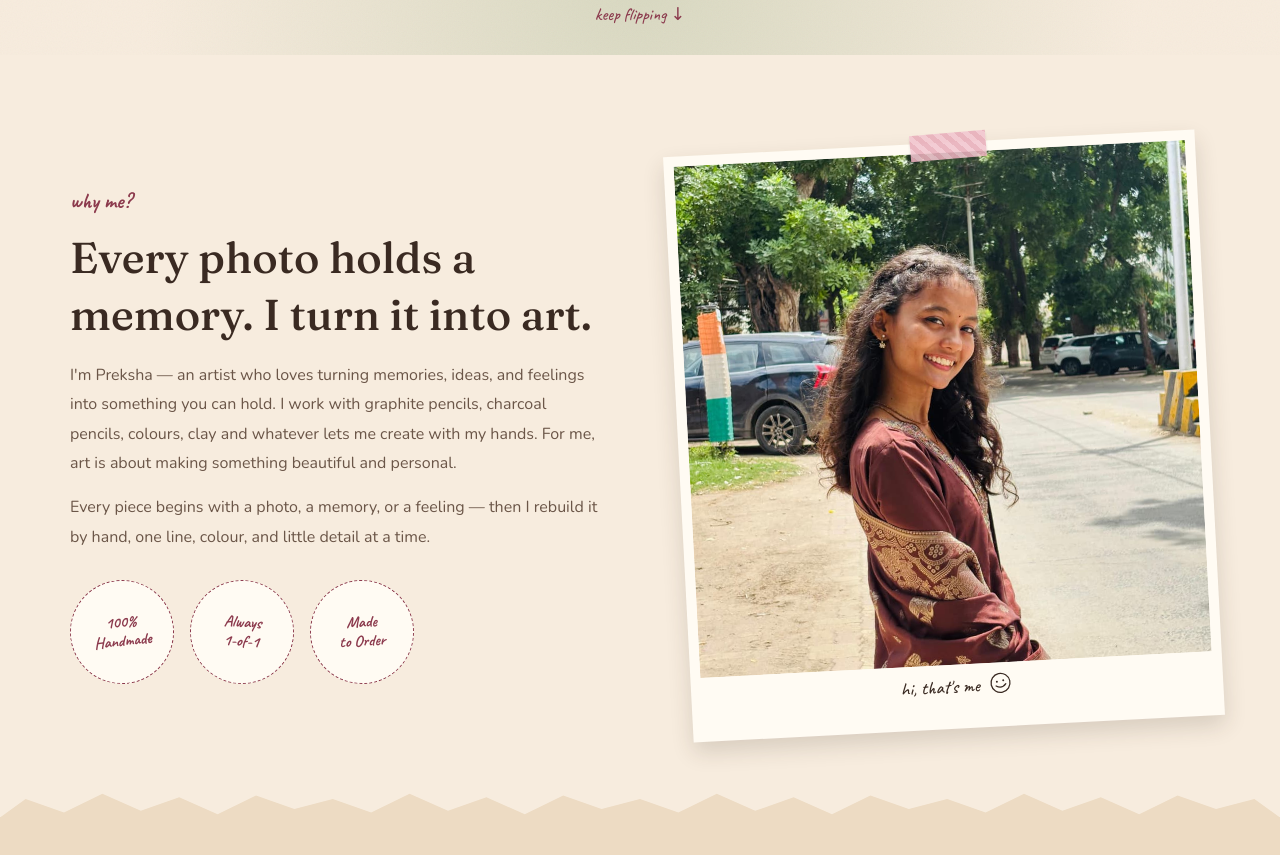
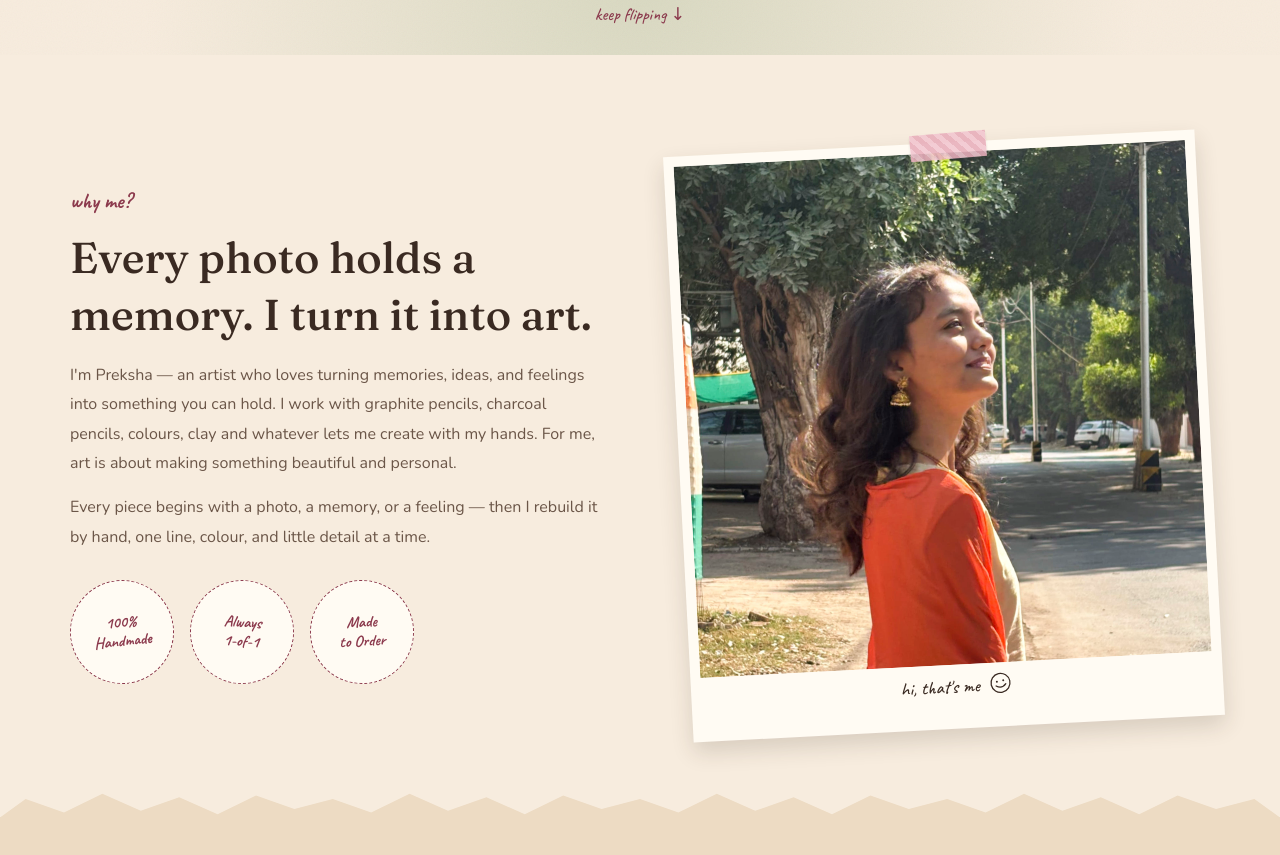
Before and after one commit to prekshaY102/art-scrapbook-portfolio, a plain HTML site: page index.html in a window 1280 px wide. Shown: the part 745-1600 px from the top of the page. Drawn offline with nearby package versions, Linux system fonts and the light colour scheme.

Commit message:
profile picture update

```diff
--- a/index.html
+++ b/index.html
@@ -179,7 +179,7 @@ I turn it into art.</h2>
     <div class="tape tape--rose" style="top:-10px;left:calc(50% - 34px);transform:rotate(-5deg);z-index:2;"></div>
     <div class="polaroid">
       <div class="polaroid-photo">
-        <img src="/image/ProfilePhoto2.jpg" alt="Preksha Yadav, handmade artist from Anand, Gujarat">
+        <img src="/image/profilePic.jpg" alt="Preksha Yadav, handmade artist from Anand, Gujarat">
       </div>
      <div class="polaroid-caption">
     hi, that's me
```
Also changed, not shown: image/profilePic.jpg (added).
